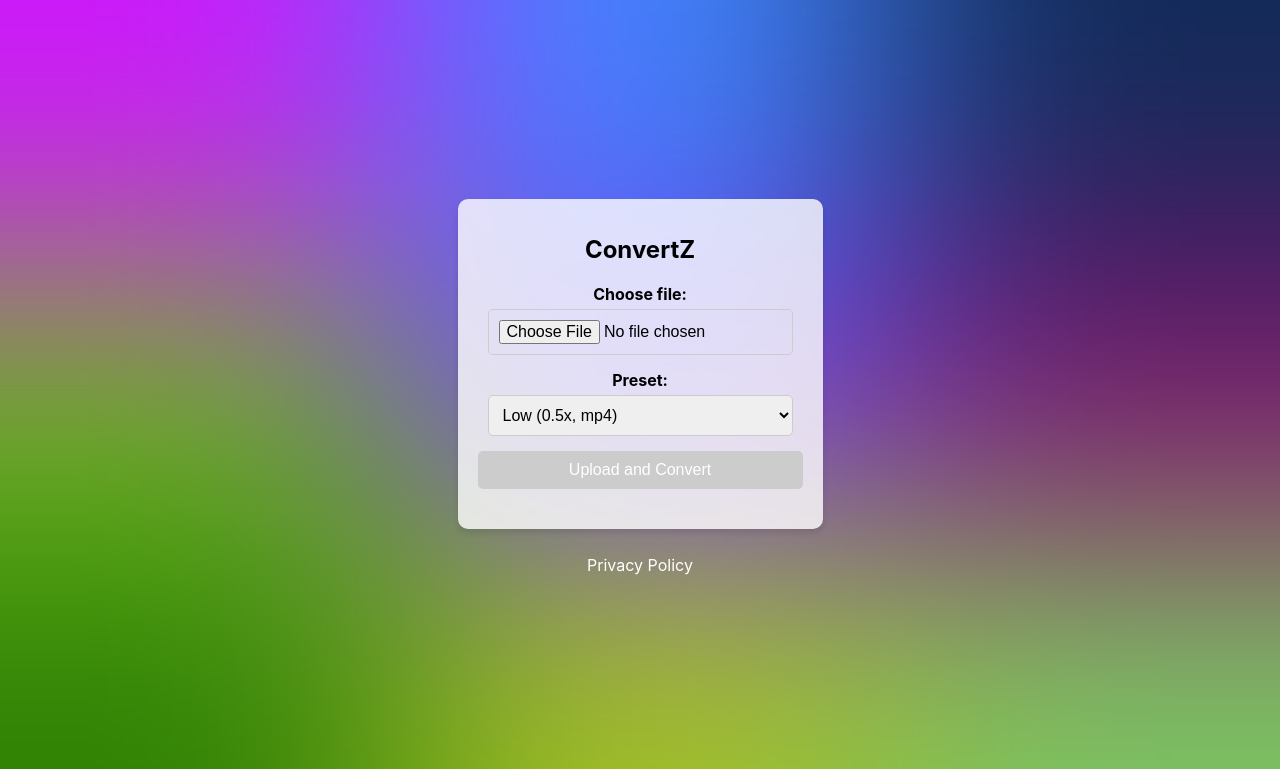
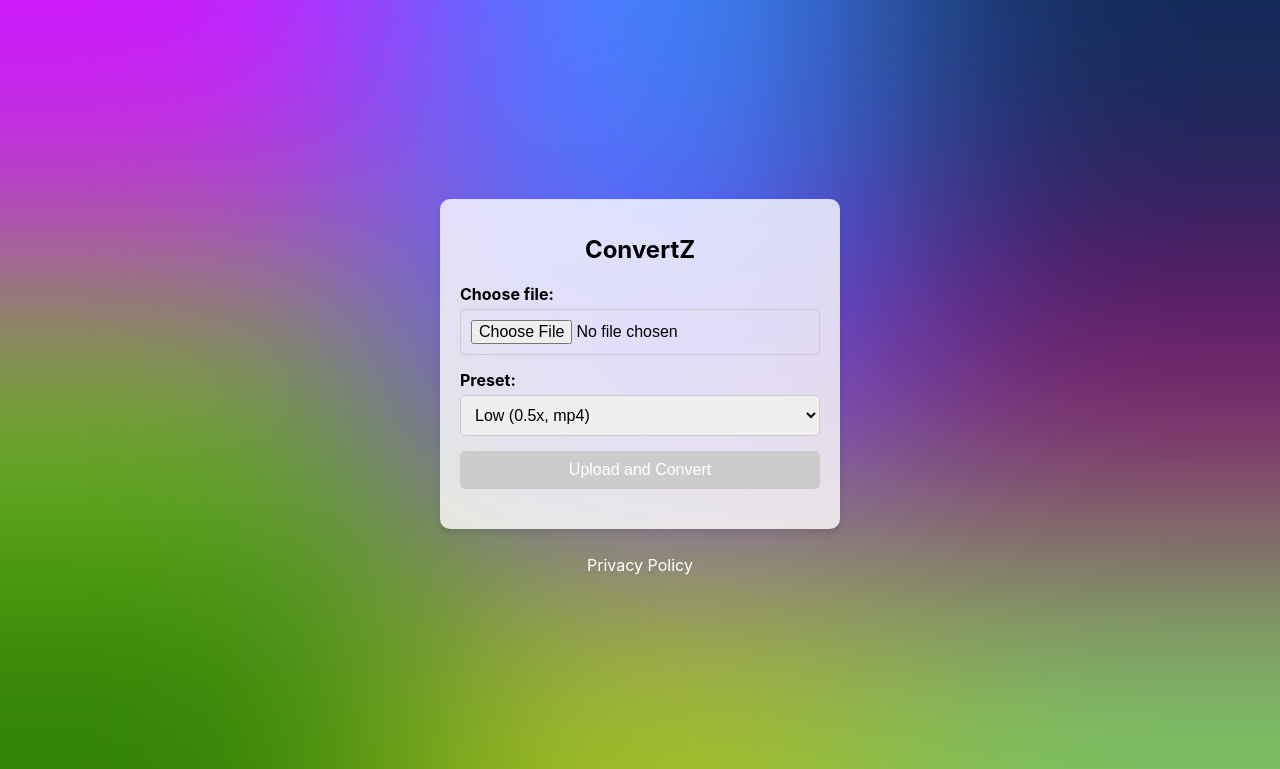
Before and after one commit to Arthur2500/ConvertZ, a Flask app: page / in a window 1280 px wide. Shown: the top 769 px of the page. Run offline with Flask 3, Linux system fonts and the light colour scheme.

Commit message:
Update styles.css

```diff
--- a/app/static/styles.css
+++ b/app/static/styles.css
@@ -17,6 +17,9 @@ body {
     border-radius: 10px;
     box-shadow: 0 4px 6px rgba(0, 0, 0, 0.1);
     text-align: center;
+    width: 100%;
+    max-width: 400px;
+    box-sizing: border-box;
 }
 
 h1 {
@@ -26,6 +29,7 @@ h1 {
 
 .form-group {
     margin-bottom: 15px;
+    text-align: left;
 }
 
 .label {
@@ -35,12 +39,15 @@ h1 {
 }
 
 .input {
-    width: calc(100% - 20px);
+    width: 100%;
     padding: 10px;
     border: 1px solid #ccc;
     border-radius: 5px;
     font-size: 16px;
     box-sizing: border-box;
+    text-overflow: ellipsis;
+    white-space: nowrap;
+    overflow: hidden;
 }
 
 .button {
@@ -81,6 +88,7 @@ h1 {
 footer {
     text-align: center;
     margin: 10px 0;
+    width: 100%;
 }
 
 footer a {
```
